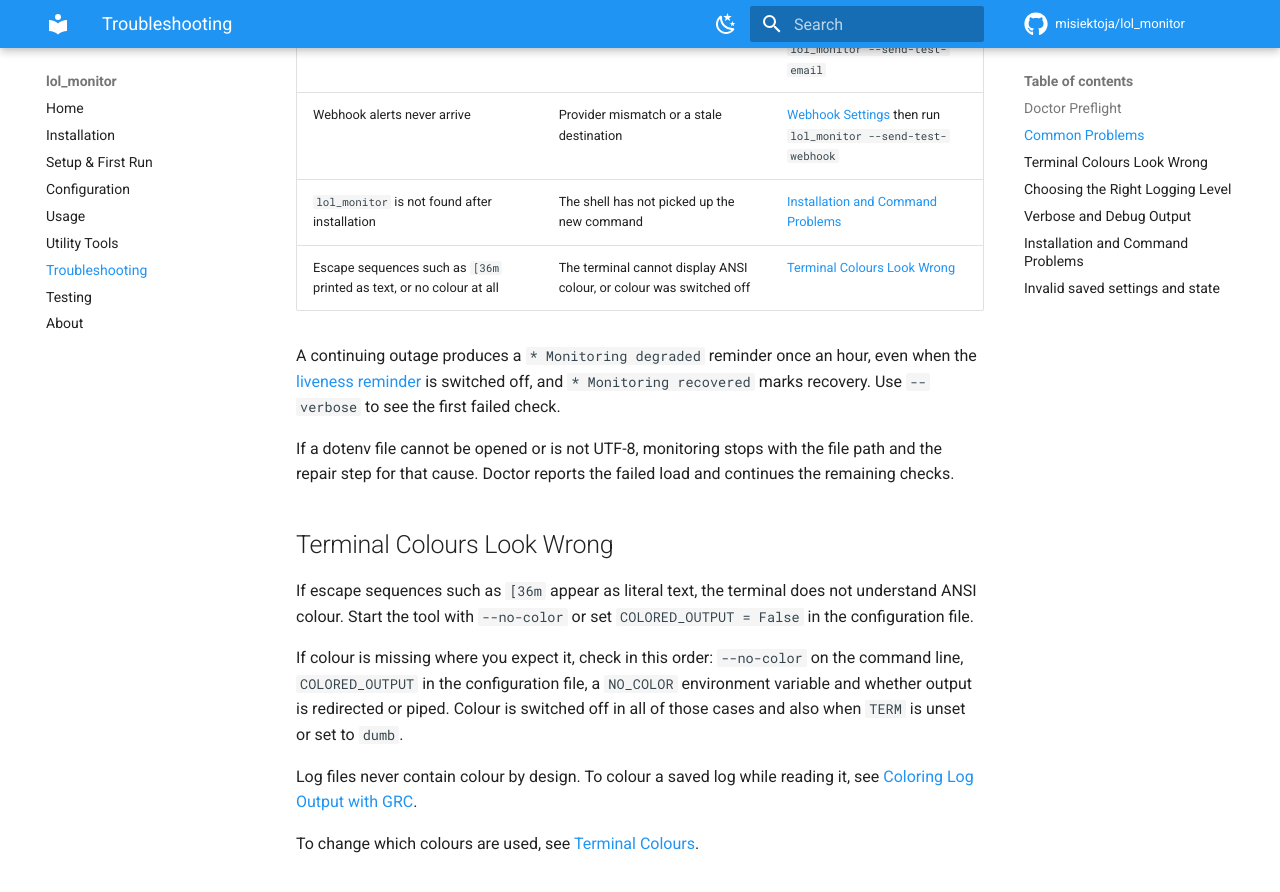
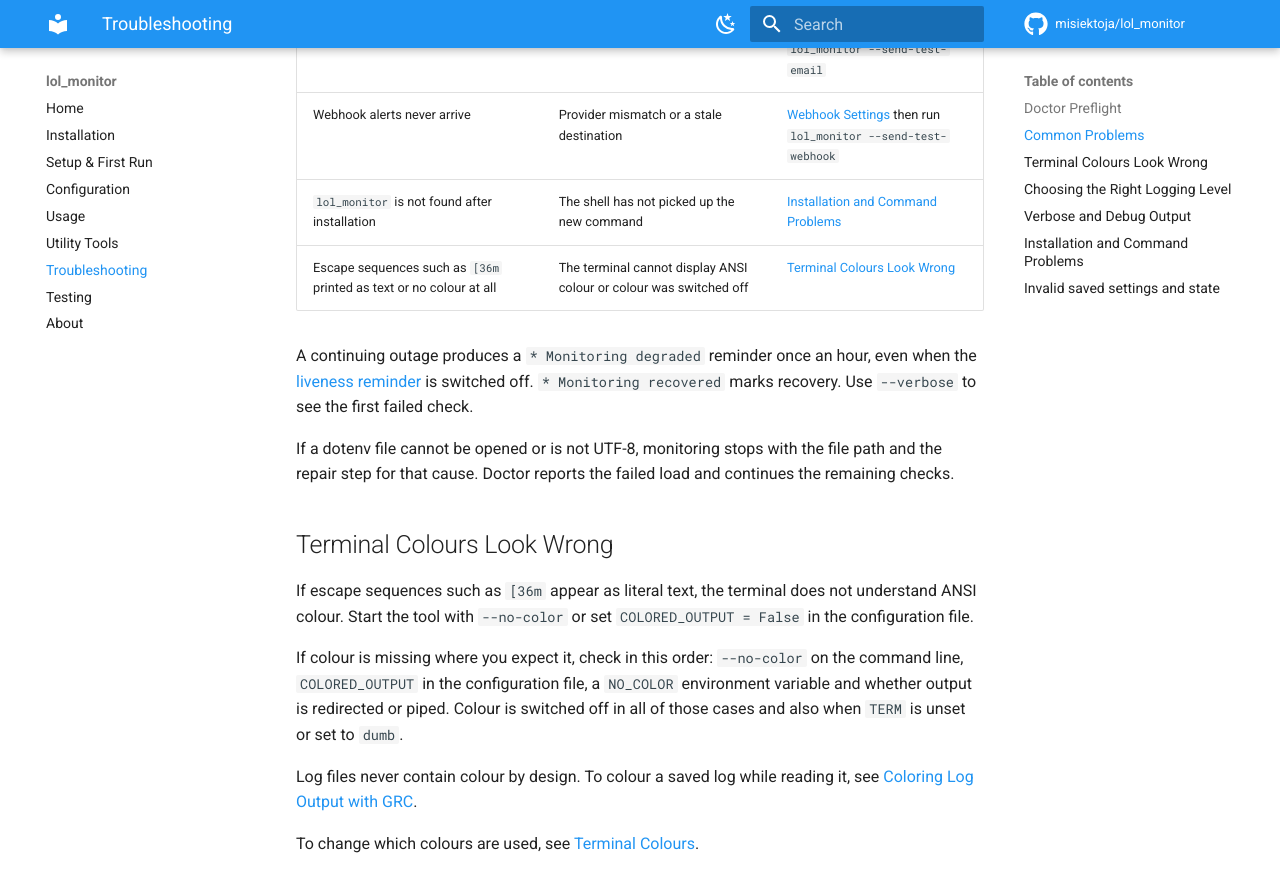
Before and after one commit to misiektoja/lol_monitor, an MkDocs documentation site: the page built from docs/troubleshooting.md, in a window 1280 px wide and 900 px high, scrolled down 1863 px. Shown: the top 892 px of the window. Built offline with MkDocs 1.6.1 and Material for MkDocs 9.7.7, drawn with Linux system fonts in a browser that asks for light colours; comment, search, counter and statistics services are not loaded.

```diff
--- a/docs/troubleshooting.md
+++ b/docs/troubleshooting.md
@@ -48,9 +48,9 @@ Every failure is reported in the same three-part shape: what went wrong, a `To f
 | Emails never arrive | Incomplete SMTP settings | [SMTP Settings](configuration.md#smtp-settings) then run `lol_monitor --send-test-email` |
 | Webhook alerts never arrive | Provider mismatch or a stale destination | [Webhook Settings](configuration.md#webhook-settings) then run `lol_monitor --send-test-webhook` |
 | `lol_monitor` is not found after installation | The shell has not picked up the new command | [Installation and Command Problems](#installation-and-command-problems) |
-| Escape sequences such as `[36m` printed as text, or no colour at all | The terminal cannot display ANSI colour, or colour was switched off | [Terminal Colours Look Wrong](#terminal-colours-look-wrong) |
+| Escape sequences such as `[36m` printed as text or no colour at all | The terminal cannot display ANSI colour or colour was switched off | [Terminal Colours Look Wrong](#terminal-colours-look-wrong) |
 
-A continuing outage produces a `* Monitoring degraded` reminder once an hour, even when the [liveness reminder](usage.md#liveness-reminder) is switched off, and `* Monitoring recovered` marks recovery. Use `--verbose` to see the first failed check.
+A continuing outage produces a `* Monitoring degraded` reminder once an hour, even when the [liveness reminder](usage.md#liveness-reminder) is switched off. `* Monitoring recovered` marks recovery. Use `--verbose` to see the first failed check.
 
 If a dotenv file cannot be opened or is not UTF-8, monitoring stops with the file path and the repair step for that cause. Doctor reports the failed load and continues the remaining checks.
 
```
Also changed, not shown: docs/configuration.md (+1 -1 lines), docs/usage.md (+2 -2 lines).
